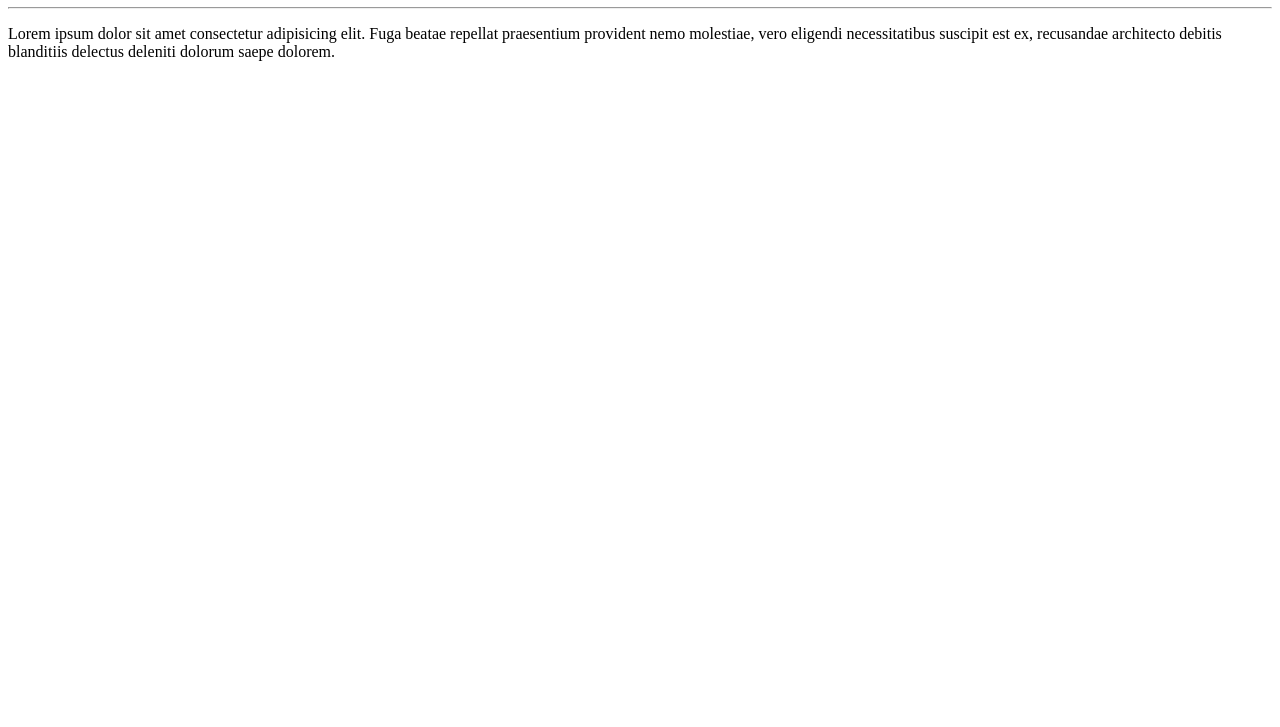
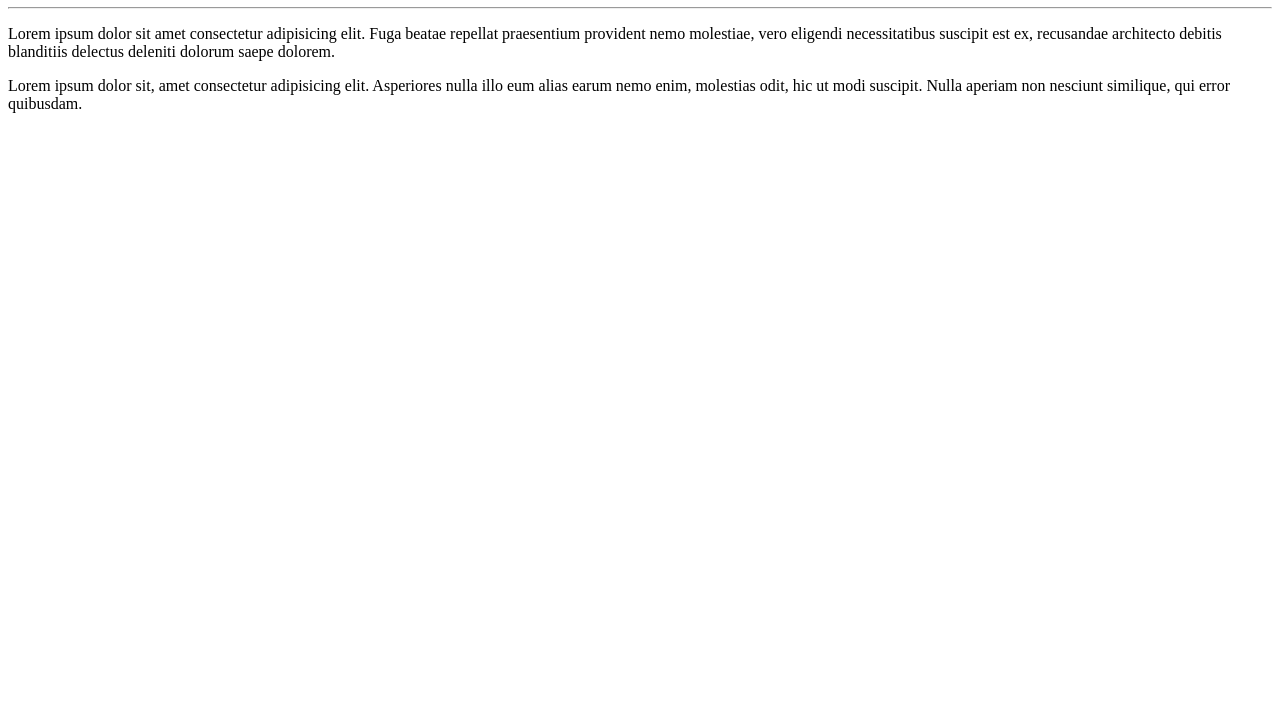
Before and after one commit to crisromanato/Ola-Mundo, a plain HTML site: page index.html in a window 1280 px wide. Shown: the part 73-800 px from the top of the page. Drawn offline with Linux system fonts and the light colour scheme.

Commit message:
New change main page
New change in the main page

```diff
--- a/index.html
+++ b/index.html
@@ -11,6 +11,7 @@
     <h1>Olá, Mundo!</h1>
     <hr>
     <p>Lorem ipsum dolor sit amet consectetur adipisicing elit. Fuga beatae repellat praesentium provident nemo molestiae, vero eligendi necessitatibus suscipit est ex, recusandae architecto debitis blanditiis delectus deleniti dolorum saepe dolorem.</p>
+    <p>Lorem ipsum dolor sit, amet consectetur adipisicing elit. Asperiores nulla illo eum alias earum nemo enim, molestias odit, hic ut modi suscipit. Nulla aperiam non nesciunt similique, qui error quibusdam.</p>
 </body>
 
 </html>
```
